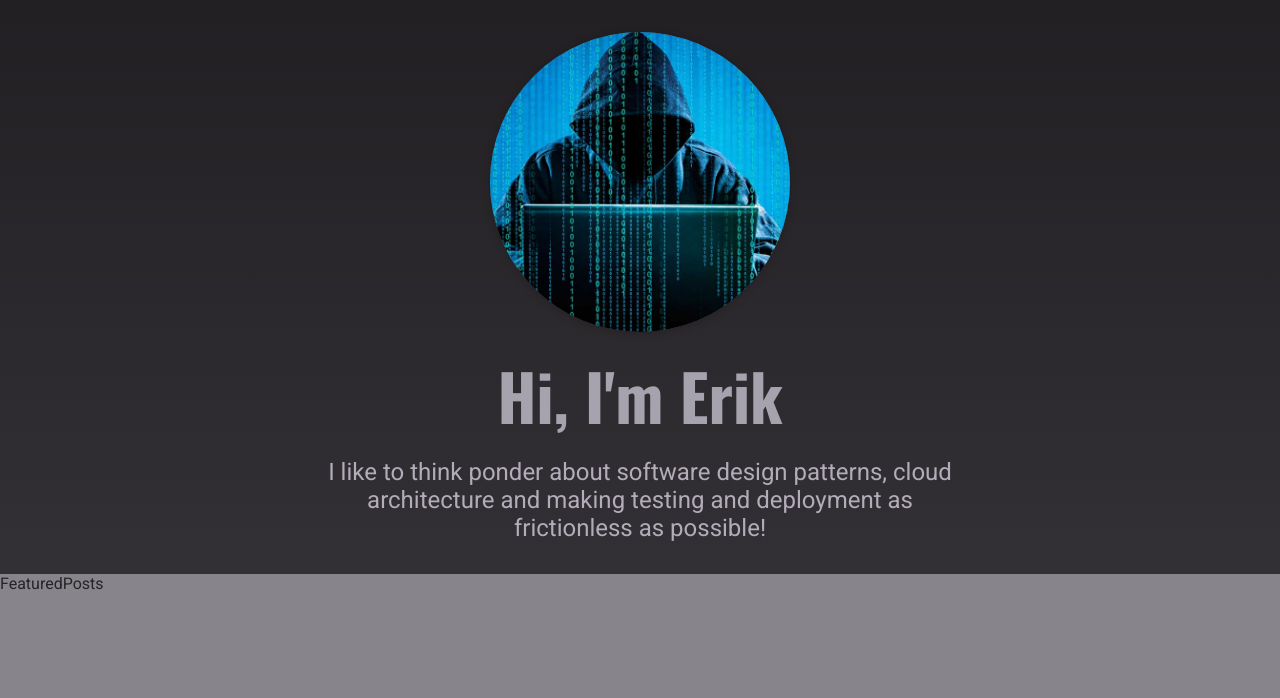
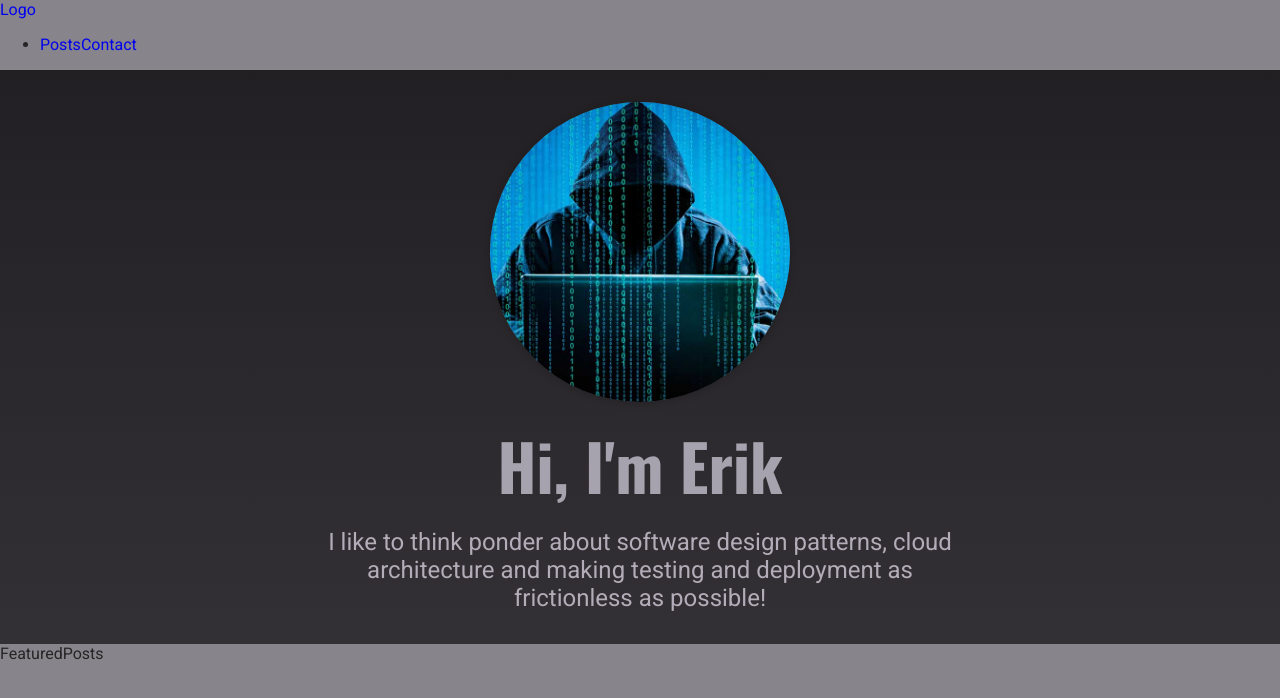
Before and after one commit to ecarlste/yanb, a Next.js app: page / in a window 1280 px wide. Shown: the top 698 px of the page. Built offline with nearby package versions, Linux system fonts and the light colour scheme.

Commit message:
Created initial navbar

```diff
--- /dev/null
+++ b/src/components/layout/layout.tsx
@@ -0,0 +1,13 @@
+import React, { Fragment } from 'react';
+import MainNavigation from './main-navigation';
+
+function Layout(props: any) {
+  return (
+    <Fragment>
+      <MainNavigation />
+      <main>{props.children}</main>
+    </Fragment>
+  );
+}
+
+export default Layout;
--- /dev/null
+++ b/src/components/layout/logo.tsx
@@ -0,0 +1,7 @@
+import React from 'react';
+
+function Logo() {
+  return <div>Logo</div>;
+}
+
+export default Logo;
--- /dev/null
+++ b/src/components/layout/main-navigation.tsx
@@ -0,0 +1,25 @@
+import React from 'react';
+import Logo from './logo';
+import Link from 'next/link';
+
+function MainNavigation() {
+  return (
+    <header>
+      <Link href="/">
+        <a>
+          <Logo />
+        </a>
+      </Link>
+      <nav>
+        <ul>
+          <li>
+            <Link href="/posts">Posts</Link>
+            <Link href="/contact">Contact</Link>
+          </li>
+        </ul>
+      </nav>
+    </header>
+  );
+}
+
+export default MainNavigation;
--- a/src/pages/_app.tsx
+++ b/src/pages/_app.tsx
@@ -1,6 +1,11 @@
-import '@/styles/globals.css'
-import type { AppProps } from 'next/app'
+import Layout from '@/components/layout/layout';
+import '@/styles/globals.css';
+import type { AppProps } from 'next/app';
 
 export default function App({ Component, pageProps }: AppProps) {
-  return <Component {...pageProps} />
+  return (
+    <Layout>
+      <Component {...pageProps} />
+    </Layout>
+  );
 }
```
